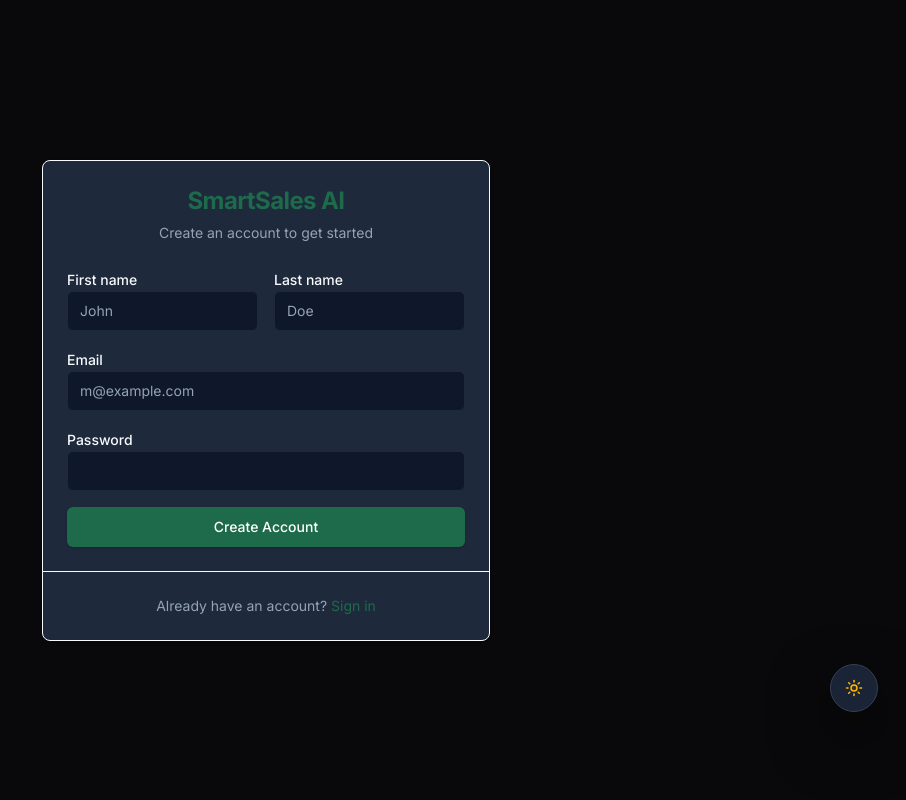
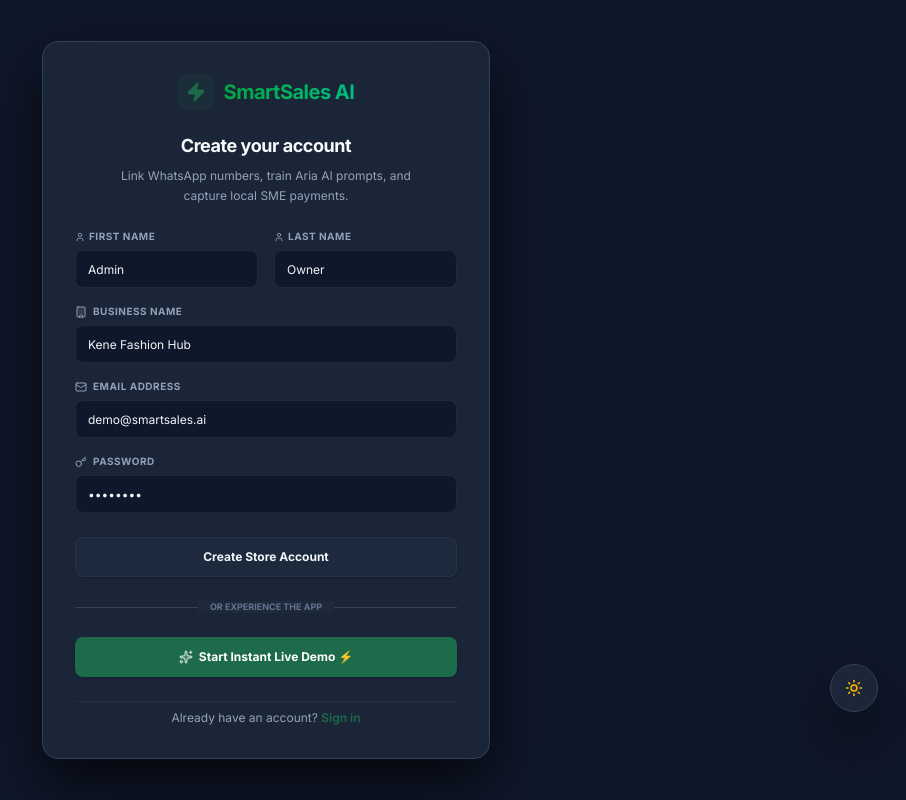
Before and after one commit to adeyemo-taiwo-m/smartsalesAI, a Next.js app: page /register in a window 1280 px wide. Shown: the whole page, without its empty margins (374-1280 px from the left). Built offline with nearby package versions, Linux system fonts and the light colour scheme.

Commit message:
feat(auth): implement premium login and register screens with start live demo bypass CTA

```diff
--- a/app/(auth)/login/page.tsx
+++ b/app/(auth)/login/page.tsx
@@ -3,27 +3,23 @@
 import { useState } from "react";
 import Link from "next/link";
 import { useRouter } from "next/navigation";
+import { Zap, Sparkles, Key, Mail, ArrowRight } from "lucide-react";
 import { Button } from "@/components/ui/button";
 import { Input } from "@/components/ui/input";
 import { useStore } from "@/store/useStore";
-import {
-  Card,
-  CardContent,
-  CardDescription,
-  CardFooter,
-  CardHeader,
-  CardTitle,
-} from "@/components/ui/card";
 
 export default function LoginPage() {
   const router = useRouter();
   const { login } = useStore();
+
   const [loading, setLoading] = useState(false);
+  const [email, setEmail] = useState("demo@smartsales.ai");
+  const [password, setPassword] = useState("password");
 
   const handleSubmit = async (e: React.FormEvent) => {
     e.preventDefault();
     setLoading(true);
-    // Mock API call
+    // Simulate login API call
     setTimeout(() => {
       login(); // Set user in global store
       setLoading(false);
@@ -31,43 +27,72 @@
     }, 1000);
   };
 
+  const handleDemoClick = () => {
+    setLoading(true);
+    setTimeout(() => {
+      login(); // Automatically pre-qualifies and stores admin credentials
+      setLoading(false);
+      router.push("/dashboard");
+    }, 800);
+  };
+
   return (
-    <div className="flex min-h-screen items-center justify-center bg-gray-50 px-4 dark:bg-zinc-950">
-      <Card className="w-full max-w-md">
-        <CardHeader>
-          <CardTitle className="text-2xl font-bold text-center text-primary">
+    <div className="flex min-h-screen items-center justify-center bg-dark text-text-primary relative selection:bg-brand-green/30 selection:text-white px-4">
+      {/* Background Radial Glow */}
+      <div
+        className="absolute top-0 left-0 right-0 h-[700px] pointer-events-none -z-10"
+        style={{
+          background: "radial-gradient(ellipse 80% 50% at 50% -10%, rgba(29,107,74,0.25) 0%, transparent 70%)"
+        }}
+      />
+
+      {/* Glassmorphic Login Card */}
+      <div className="w-full max-w-md bg-dark-card/85 border border-dark-border p-6 sm:p-8 rounded-2xl shadow-widget backdrop-blur-md space-y-6 hover:border-brand-green/20 duration-200 transition-colors z-10 select-none">
+
+        {/* Logo and Titles */}
+        <div className="flex flex-col items-center gap-1.5 text-center">
+          <Link href="/" className="flex items-center gap-2.5 group">
+            <div className="w-9 h-9 rounded-lg bg-brand-green/10 flex items-center justify-center text-brand-green group-hover:scale-110 duration-200 transition-transform">
+              <Zap size={20} className="fill-brand-green" />
+            </div>
+            <span className="text-xl font-bold tracking-tight bg-gradient-to-r from-green-600 to-emerald-500 bg-clip-text text-transparent">
               SmartSales AI
-          </CardTitle>
-          <CardDescription className="text-center">
-            Sign in to access your sales dashboard
-          </CardDescription>
-        </CardHeader>
-        <CardContent>
+            </span>
+          </Link>
+          <h2 className="text-base sm:text-lg font-bold text-text-primary tracking-tight mt-4">
+            Welcome back!
+          </h2>
+          <p className="text-xs text-text-muted max-w-xs leading-relaxed">
+            Sign in to qualify chats, track invoices, and configure Aria pre-sales autopilot.
+          </p>
+        </div>
+
+        {/* Form Details */}
         <form onSubmit={handleSubmit} className="space-y-4">
-            <div className="space-y-2">
-              <label
-                htmlFor="email"
-                className="text-sm font-medium leading-none peer-disabled:cursor-not-allowed peer-disabled:opacity-70"
-              >
-                Email
+
+          {/* Email */}
+          <div className="space-y-1.5">
+            <label className="text-[10px] font-bold text-slate-400 uppercase tracking-wider flex items-center gap-1.5">
+              <Mail size={12} className="text-text-muted" /> Email Address
             </label>
             <Input
               id="email"
               type="email"
-                placeholder="m@example.com"
               required
-                defaultValue="demo@smartsales.ai"
+              value={email}
+              onChange={(e) => setEmail(e.target.value)}
+              placeholder="demo@smartsales.ai"
+              className="h-9.5 text-xs bg-dark border-slate-800 text-slate-100 placeholder:text-slate-600 rounded-lg focus:border-brand-green/60 focus:ring-2 focus:ring-brand-green/15 transition-colors duration-150"
             />
           </div>
-            <div className="space-y-2">
+
+          {/* Password */}
+          <div className="space-y-1.5">
             <div className="flex items-center justify-between">
-                <label
-                  htmlFor="password"
-                  className="text-sm font-medium leading-none peer-disabled:cursor-not-allowed peer-disabled:opacity-70"
-                >
-                  Password
+              <label className="text-[10px] font-bold text-slate-400 uppercase tracking-wider flex items-center gap-1.5">
+                <Key size={12} className="text-text-muted" /> Password
               </label>
-                <Link href="#" className="text-sm text-primary hover:underline">
+              <Link href="#" className="text-[10px] font-semibold text-brand-green hover:underline">
                 Forgot password?
               </Link>
             </div>
@@ -75,23 +100,53 @@
               id="password"
               type="password"
               required
-                defaultValue="password"
+              value={password}
+              onChange={(e) => setPassword(e.target.value)}
+              placeholder="password"
+              className="h-9.5 text-xs bg-dark border-slate-800 text-slate-100 placeholder:text-slate-600 rounded-lg focus:border-brand-green/60 focus:ring-2 focus:ring-brand-green/15 transition-colors duration-150"
             />
           </div>
-            <Button type="submit" className="w-full" isLoading={loading}>
-              Sign In
+
+          {/* Sign In CTA */}
+          <Button
+            type="submit"
+            disabled={loading}
+            className="w-full h-10 text-xs font-bold bg-slate-800 hover:bg-slate-700 text-slate-100 border border-slate-700/50 rounded-lg shadow-sm flex items-center justify-center gap-1 mt-6"
+          >
+            {loading ? "Authenticating..." : "Sign In to Workspace"}
           </Button>
         </form>
-        </CardContent>
-        <CardFooter className="flex justify-center border-t p-6">
-          <p className="text-sm text-muted-foreground">
+
+        {/* Divider */}
+        <div className="relative flex items-center justify-center text-xs">
+          <div className="absolute inset-0 flex items-center">
+            <div className="w-full border-t border-dark-border" />
+          </div>
+          <span className="relative px-3 bg-dark-card text-[9px] uppercase font-bold text-slate-500">
+            Or experience the app
+          </span>
+        </div>
+
+        {/* Instant Demo Sandbox Button */}
+        <Button
+          type="button"
+          onClick={handleDemoClick}
+          disabled={loading}
+          className="w-full h-10 text-xs font-bold bg-brand-green hover:bg-brand-green/80 text-white rounded-lg shadow-green hover:-translate-y-0.5 transition-all duration-200 flex items-center justify-center gap-1.5"
+        >
+          <Sparkles size={14} className="fill-white/20 animate-pulse text-white" />
+          Start Instant Live Demo ⚡
+        </Button>
+
+        {/* Footnotes */}
+        <p className="text-center text-xs text-text-muted pt-2 border-t border-dark-border/40">
           Don&apos;t have an account?{" "}
-            <Link href="/register" className="text-primary hover:underline">
-              Sign up
+          <Link href="/register" className="font-semibold text-brand-green hover:underline">
+            Register store
           </Link>
         </p>
-        </CardFooter>
-      </Card>
+
+      </div>
     </div>
   );
 }
--- a/app/(auth)/register/page.tsx
+++ b/app/(auth)/register/page.tsx
@@ -3,92 +3,193 @@
 import { useState } from "react";
 import Link from "next/link";
 import { useRouter } from "next/navigation";
+import { Zap, Sparkles, User, Key, Mail, Building } from "lucide-react";
 import { Button } from "@/components/ui/button";
 import { Input } from "@/components/ui/input";
 import { useStore } from "@/store/useStore";
-import {
-  Card,
-  CardContent,
-  CardDescription,
-  CardFooter,
-  CardHeader,
-  CardTitle,
-} from "@/components/ui/card";
 
 export default function RegisterPage() {
   const router = useRouter();
   const { login } = useStore();
+
   const [loading, setLoading] = useState(false);
+  const [firstName, setFirstName] = useState("Admin");
+  const [lastName, setLastName] = useState("Owner");
+  const [email, setEmail] = useState("demo@smartsales.ai");
+  const [bizName, setBizName] = useState("Kene Fashion Hub");
+  const [password, setPassword] = useState("password");
 
   const handleSubmit = async (e: React.FormEvent) => {
     e.preventDefault();
     setLoading(true);
-    // Mock API call
+    // Simulate sign up API call
     setTimeout(() => {
-      login();
+      login(); // Set user in global store
       setLoading(false);
       router.push("/dashboard");
     }, 1000);
   };
 
+  const handleDemoClick = () => {
+    setLoading(true);
+    setTimeout(() => {
+      login(); // Automatically pre-qualifies and stores admin credentials
+      setLoading(false);
+      router.push("/dashboard");
+    }, 800);
+  };
+
   return (
-    <div className="flex min-h-screen items-center justify-center bg-gray-50 px-4 dark:bg-zinc-950">
-      <Card className="w-full max-w-md">
-        <CardHeader>
-          <CardTitle className="text-2xl font-bold text-center text-primary">
+    <div className="flex min-h-screen items-center justify-center bg-dark text-text-primary relative selection:bg-brand-green/30 selection:text-white px-4 py-8">
+      {/* Background Radial Glow */}
+      <div
+        className="absolute top-0 left-0 right-0 h-[700px] pointer-events-none -z-10"
+        style={{
+          background: "radial-gradient(ellipse 80% 50% at 50% -10%, rgba(29,107,74,0.25) 0%, transparent 70%)"
+        }}
+      />
+
+      {/* Glassmorphic Register Card */}
+      <div className="w-full max-w-md bg-dark-card/85 border border-dark-border p-6 sm:p-8 rounded-2xl shadow-widget backdrop-blur-md space-y-6 hover:border-brand-green/20 duration-200 transition-colors z-10 select-none">
+
+        {/* Logo and Titles */}
+        <div className="flex flex-col items-center gap-1.5 text-center">
+          <Link href="/" className="flex items-center gap-2.5 group">
+            <div className="w-9 h-9 rounded-lg bg-brand-green/10 flex items-center justify-center text-brand-green group-hover:scale-110 duration-200 transition-transform">
+              <Zap size={20} className="fill-brand-green" />
+            </div>
+            <span className="text-xl font-bold tracking-tight bg-gradient-to-r from-green-600 to-emerald-500 bg-clip-text text-transparent">
               SmartSales AI
-          </CardTitle>
-          <CardDescription className="text-center">
-            Create an account to get started
-          </CardDescription>
-        </CardHeader>
-        <CardContent>
+            </span>
+          </Link>
+          <h2 className="text-base sm:text-lg font-bold text-text-primary tracking-tight mt-4">
+            Create your account
+          </h2>
+          <p className="text-xs text-text-muted max-w-xs leading-relaxed">
+            Link WhatsApp numbers, train Aria AI prompts, and capture local SME payments.
+          </p>
+        </div>
+
+        {/* Form Details */}
         <form onSubmit={handleSubmit} className="space-y-4">
-            <div className="flex gap-4">
-              <div className="space-y-2 w-1/2">
-                <label htmlFor="first-name" className="text-sm font-medium">
-                  First name
+
+          {/* Names Grid */}
+          <div className="grid grid-cols-2 gap-4">
+            <div className="space-y-1.5">
+              <label className="text-[10px] font-bold text-slate-400 uppercase tracking-wider flex items-center gap-1">
+                <User size={10} className="text-text-muted" /> First Name
               </label>
-                <Input id="first-name" required placeholder="John" />
+              <Input
+                id="first-name"
+                required
+                value={firstName}
+                onChange={(e) => setFirstName(e.target.value)}
+                placeholder="John"
+                className="h-9.5 text-xs bg-dark border-slate-800 text-slate-100 placeholder:text-slate-600 rounded-lg focus:border-brand-green/60 focus:ring-2 focus:ring-brand-green/15 transition-colors"
+              />
             </div>
-              <div className="space-y-2 w-1/2">
-                <label htmlFor="last-name" className="text-sm font-medium">
-                  Last name
+            <div className="space-y-1.5">
+              <label className="text-[10px] font-bold text-slate-400 uppercase tracking-wider flex items-center gap-1">
+                <User size={10} className="text-text-muted" /> Last Name
               </label>
-                <Input id="last-name" required placeholder="Doe" />
+              <Input
+                id="last-name"
+                required
+                value={lastName}
+                onChange={(e) => setLastName(e.target.value)}
+                placeholder="Doe"
+                className="h-9.5 text-xs bg-dark border-slate-800 text-slate-100 placeholder:text-slate-600 rounded-lg focus:border-brand-green/60 focus:ring-2 focus:ring-brand-green/15 transition-colors"
+              />
             </div>
           </div>
-            <div className="space-y-2">
-              <label htmlFor="email" className="text-sm font-medium">
-                Email
+
+          {/* Business Name */}
+          <div className="space-y-1.5">
+            <label className="text-[10px] font-bold text-slate-400 uppercase tracking-wider flex items-center gap-1.5">
+              <Building size={12} className="text-text-muted" /> Business Name
+            </label>
+            <Input
+              id="business-name"
+              required
+              value={bizName}
+              onChange={(e) => setBizName(e.target.value)}
+              placeholder="Kene Fashion Hub"
+              className="h-9.5 text-xs bg-dark border-slate-800 text-slate-100 placeholder:text-slate-600 rounded-lg focus:border-brand-green/60 focus:ring-2 focus:ring-brand-green/15 transition-colors"
+            />
+          </div>
+
+          {/* Email */}
+          <div className="space-y-1.5">
+            <label className="text-[10px] font-bold text-slate-400 uppercase tracking-wider flex items-center gap-1.5">
+              <Mail size={12} className="text-text-muted" /> Email Address
             </label>
             <Input
               id="email"
               type="email"
-                placeholder="m@example.com"
               required
+              value={email}
+              onChange={(e) => setEmail(e.target.value)}
+              placeholder="demo@smartsales.ai"
+              className="h-9.5 text-xs bg-dark border-slate-800 text-slate-100 placeholder:text-slate-600 rounded-lg focus:border-brand-green/60 focus:ring-2 focus:ring-brand-green/15 transition-colors"
             />
           </div>
-            <div className="space-y-2">
-              <label htmlFor="password" className="text-sm font-medium">
-                Password
+
+          {/* Password */}
+          <div className="space-y-1.5">
+            <label className="text-[10px] font-bold text-slate-400 uppercase tracking-wider flex items-center gap-1.5">
+              <Key size={12} className="text-text-muted" /> Password
             </label>
-              <Input id="password" type="password" required />
+            <Input
+              id="password"
+              type="password"
+              required
+              value={password}
+              onChange={(e) => setPassword(e.target.value)}
+              placeholder="password"
+              className="h-9.5 text-xs bg-dark border-slate-800 text-slate-100 placeholder:text-slate-600 rounded-lg focus:border-brand-green/60 focus:ring-2 focus:ring-brand-green/15 transition-colors"
+            />
           </div>
-            <Button type="submit" className="w-full" isLoading={loading}>
-              Create Account
+
+          {/* Create Account CTA */}
+          <Button
+            type="submit"
+            disabled={loading}
+            className="w-full h-10 text-xs font-bold bg-slate-800 hover:bg-slate-700 text-slate-100 border border-slate-700/50 rounded-lg shadow-sm flex items-center justify-center gap-1 mt-6"
+          >
+            {loading ? "Creating Account..." : "Create Store Account"}
           </Button>
         </form>
-        </CardContent>
-        <CardFooter className="flex justify-center border-t p-6">
-          <p className="text-sm text-muted-foreground">
+
+        {/* Divider */}
+        <div className="relative flex items-center justify-center text-xs">
+          <div className="absolute inset-0 flex items-center">
+            <div className="w-full border-t border-dark-border" />
+          </div>
+          <span className="relative px-3 bg-dark-card text-[9px] uppercase font-bold text-slate-500">
+            Or experience the app
+          </span>
+        </div>
+
+        {/* Instant Demo Sandbox Button */}
+        <Button
+          type="button"
+          onClick={handleDemoClick}
+          disabled={loading}
+          className="w-full h-10 text-xs font-bold bg-brand-green hover:bg-brand-green/80 text-white rounded-lg shadow-green hover:-translate-y-0.5 transition-all duration-200 flex items-center justify-center gap-1.5"
+        >
+          <Sparkles size={14} className="fill-white/20 animate-pulse text-white" />
+          Start Instant Live Demo ⚡
+        </Button>
+
+        {/* Footnotes */}
+        <p className="text-center text-xs text-text-muted pt-2 border-t border-dark-border/40">
           Already have an account?{" "}
-            <Link href="/login" className="text-primary hover:underline">
+          <Link href="/login" className="font-semibold text-brand-green hover:underline">
             Sign in
           </Link>
         </p>
-        </CardFooter>
-      </Card>
+
+      </div>
     </div>
   );
 }
```
Also changed, not shown: app/page.tsx (+9 -9 lines). Lines whose indentation alone changed are shown as unchanged.
